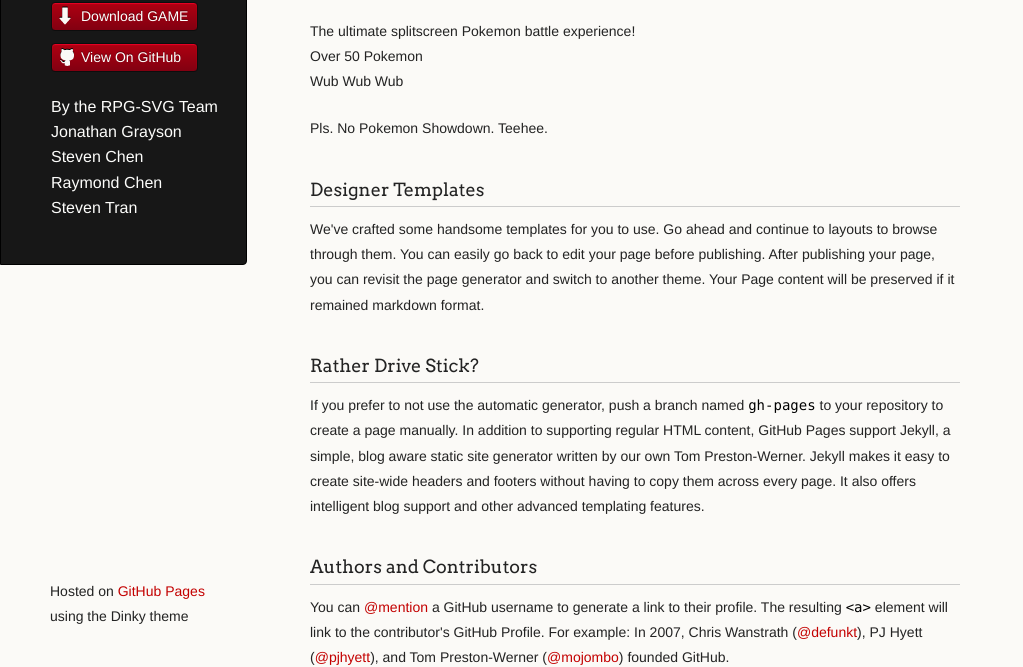
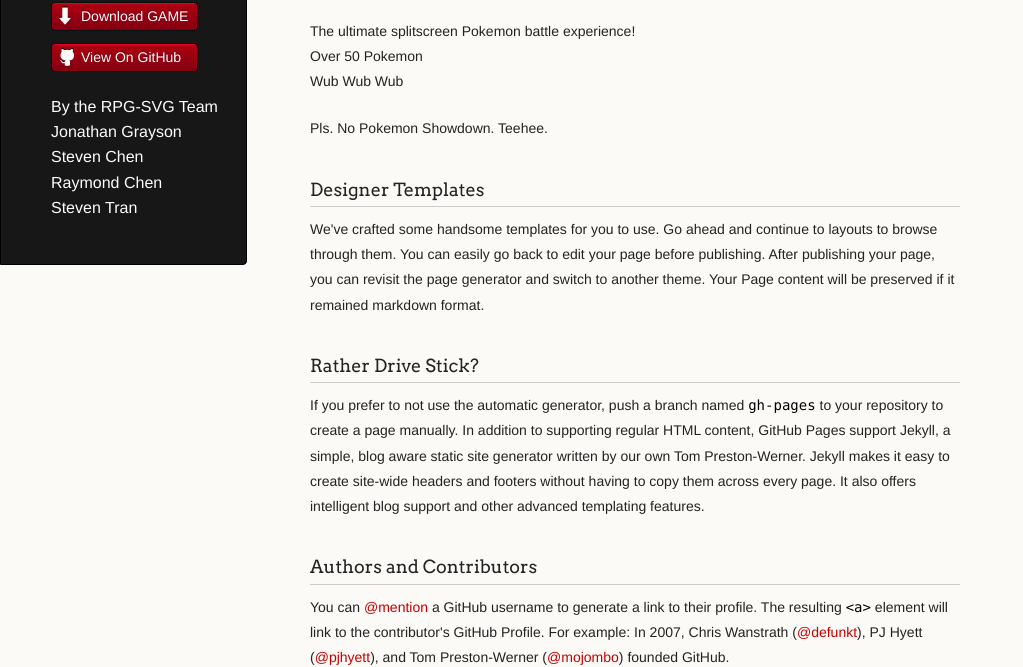
Before and after one commit to jgrayson676/RPG-SVG, a plain HTML site: page index.html in a window 1280 px wide. Shown: the part 139-806 px from the top of the page, without its empty margins (0-1023 px from the left). Drawn offline with Linux system fonts and the light colour scheme.

Commit message:
Update index.html

```diff
--- a/index.html
+++ b/index.html
@@ -66,10 +66,7 @@
 <a name="support-or-contact" class="anchor" href="#support-or-contact"><span class="octicon octicon-link"></span></a>Support or Contact</h3>
 
 <p>Having trouble with Pages? Check out the documentation at <a href="http://help.github.com/pages">http://help.github.com/pages</a> or contact <a href="mailto:support@github.com">support@github.com</a> and we’ll help you sort it out.</p>
-      </section>
-      <footer>
-        <p><small>Hosted on <a href="http://pages.github.com">GitHub Pages</a> using the Dinky theme</small></p>
-      </footer>
+
     </div>
     <!--[if !IE]><script>fixScale(document);</script><![endif]-->
 
```
